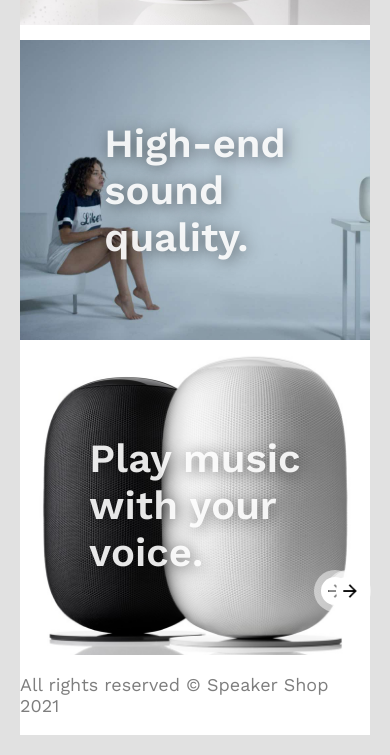
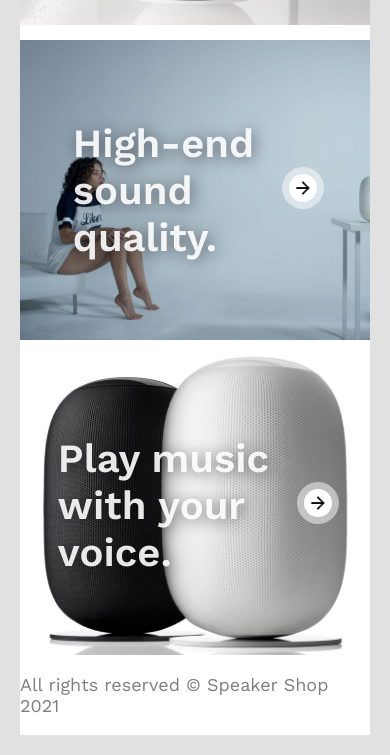
Before and after one commit to FbW-48-2/uib-layout-speaker-timjungmann, a plain HTML site: page index.html in a window 390 px wide. Shown: the part 883-1638 px from the top of the page. Drawn offline with nearby package versions, Linux system fonts and the light colour scheme.

Commit message:
fixed the arrows#

```diff
--- a/style.css
+++ b/style.css
@@ -220,4 +220,14 @@ footer {
     margin: 0;
     margin: 0;
   }
+
+  .image-container div img {
+    width: 20px;
+    padding: 4px;
+    position: initial;
+    margin-left: 35px;
+    background-color: #fff;
+    box-shadow: 0 0 0 7px rgba(255, 255, 255, .5);
+    border-radius: 50%;
+  }
 }
```
